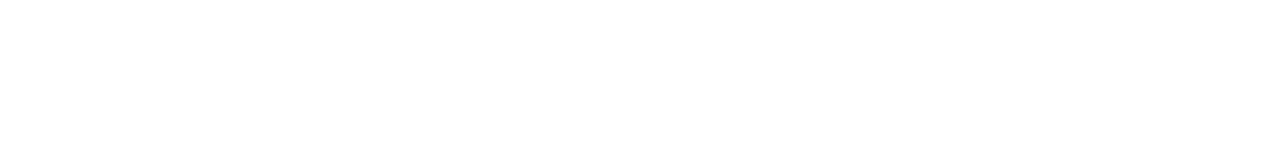
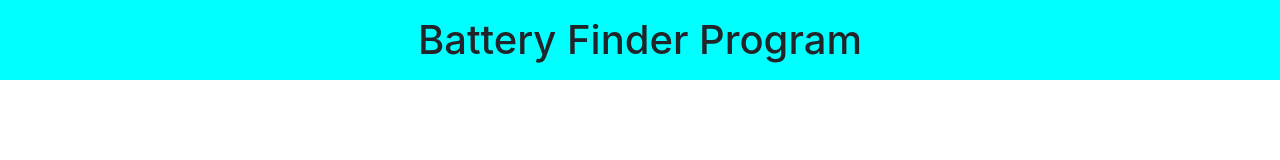
Before and after one commit to TakTadano/Battery_Finder, a plain HTML site: page index.html in a window 1280 px wide. Drawn offline with nearby package versions, Linux system fonts and the light colour scheme.

Commit message:
ヘッダー部分作成

```diff
--- a/css/style.css
+++ b/css/style.css
@@ -0,0 +1,4 @@
+.header{
+    background-color: aqua;
+    text-align: center;
+}
--- a/index.html
+++ b/index.html
@@ -4,11 +4,18 @@
     <meta charset="UTF-8">
     <meta http-equiv="X-UA-Compatible" content="IE=edge">
     <meta name="viewport" content="width=device-width, initial-scale=1.0">
+    <link rel="stylesheet" href="https://stackpath.bootstrapcdn.com/bootstrap/4.5.0/css/bootstrap.min.css" integrity="sha384-9aIt2nRpC12Uk9gS9baDl411NQApFmC26EwAOH8WgZl5MYYxFfc+NcPb1dKGj7Sk" crossorigin="anonymous">
 
+    <link rel="stylesheet" href="./css/style.css">
     <title>Document</title>
 </head>
 <body>
-
+    <div id="target" class="">
+        <!--ヘッダー部-->
+        <div class="">
+            <h1 class="header p-3">Battery Finder Program</h1>
+        </div>
+    </div>
 </body>
 <script src="./index.js"></script>
 </html>
--- a/index.js
+++ b/index.js
@@ -155,3 +155,9 @@ const camera =
         "powerConsumptionWh": 26,
     }]
 ;
+
+
+class Page{
+
+
+}
```
